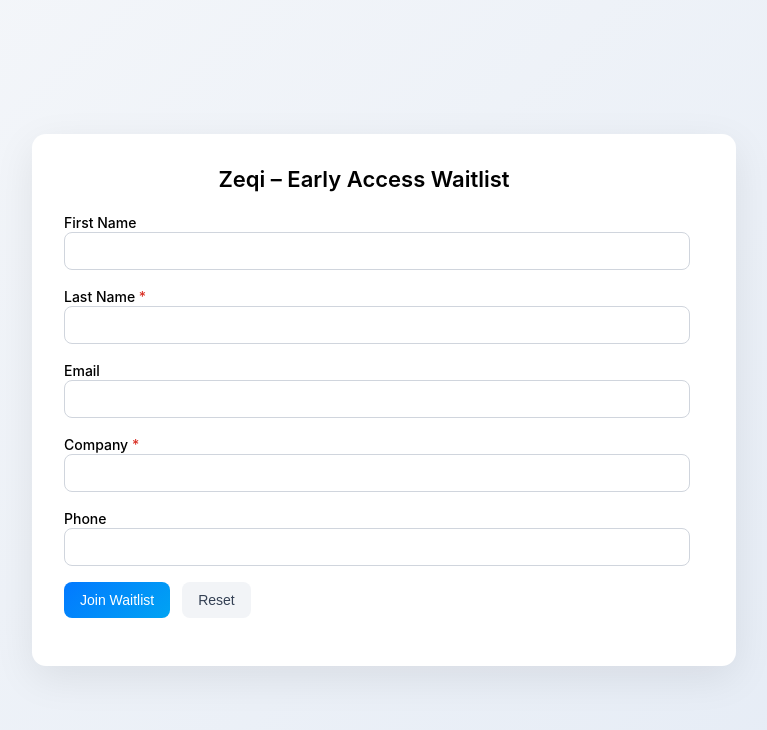
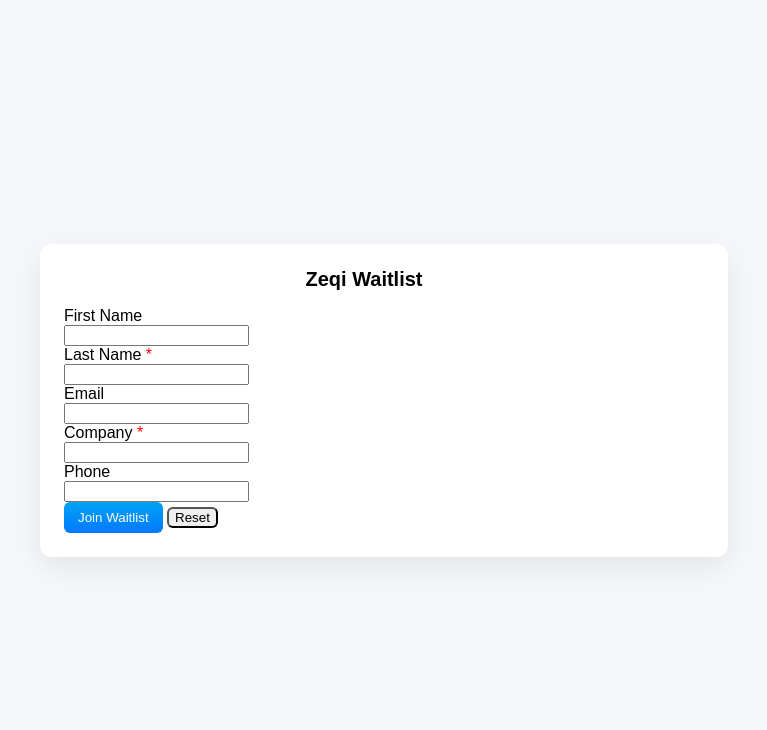
Before and after one commit to Farhannadeem41/Waitlist-page, a plain HTML site: page index.html in a window 1280 px wide. Shown: the whole page, without its empty margins (256-1023 px from the left). Drawn offline with Linux system fonts and the light colour scheme.

Commit message:
Update index.html

```diff
--- a/index.html
+++ b/index.html
@@ -5,38 +5,76 @@
   <meta name="viewport" content="width=device-width, initial-scale=1.0" />
   <title>Zeqi Waitlist</title>
 
-  <!-- Custom styling -->
-  <link rel="stylesheet" href="style.css" />
+  <!-- Minimal safe overrides -->
+  <style>
+    body {
+      margin: 0;
+      font-family: Arial, sans-serif;
+      background: #f5f7fa;
+      display: flex;
+      justify-content: center;
+      align-items: center;
+      min-height: 100vh;
+    }
+
+    .form-wrapper {
+      background: #ffffff;
+      max-width: 640px;
+      width: 100%;
+      padding: 24px;
+      border-radius: 12px;
+      box-shadow: 0 10px 30px rgba(0,0,0,0.08);
+    }
+
+    .zcwf_title {
+      text-align: center;
+      font-size: 20px;
+      font-weight: bold;
+      margin-bottom: 16px;
+    }
+
+    .formsubmit.zcwf_button {
+      color: #ffffff !important;
+      background: linear-gradient(0deg, #0279FF 0%, #00A3F3 100%);
+      border-radius: 6px;
+      padding: 8px 14px;
+      border: none;
+      cursor: pointer;
+    }
+
+    .zcwf_button {
+      border-radius: 6px;
+    }
+  </style>
 </head>
+
 <body>
 
-  <div class="page-container">
-    <div class="form-container">
+<div class="form-wrapper">
 
-      <!-- ===== ZOHO FORM START (UNCHANGED LOGIC) ===== -->
-      <div
-        id="crmWebToEntityForm"
+  <!-- ===== ZOHO FORM START ===== -->
+  <div id="crmWebToEntityForm"
        class="zcwf_lblLeft crmWebToEntityForm"
-        style="background-color: white;color: black;max-width: 600px;"
-      >
+       style="background-color:white;color:black;max-width:600px;">
+
     <form
-          id="webform7184939000000655003"
+      id="webform7184939000000655030"
       action="https://crm.zoho.com/crm/WebToLeadForm"
-          name="WebToLeads7184939000000655003"
+      name="WebToLeads7184939000000655030"
       method="POST"
-          onSubmit="javascript:document.charset='UTF-8'; return checkMandatory7184939000000655003()"
       accept-charset="UTF-8"
-        >
+      onSubmit="javascript:document.charset='UTF-8'; return checkMandatory7184939000000655030();">
 
+      <!-- Required hidden fields -->
       <input type="text" style="display:none;" name="xnQsjsdp"
-            value="f91224370ab97d82d3dc7a5a6392dddcb46d59e6d6c97ad3be1cfe8ca211145c" />
+        value="1d266a8155c59d54822b69170b67ae4bba52c337cac4eb35313905c52e43c7cd" />
       <input type="hidden" name="zc_gad" id="zc_gad" value="" />
       <input type="text" style="display:none;" name="xmIwtLD"
-            value="6caae12b9dcae655ed09806cc61b78ded392a460177c203000b6e7c155ec40a30cfdaf2f4a3b3b6986890c1a28616f88" />
+        value="9d67e3f54618f9bd8af403146b233d57d495d61f7efe4dd065807f39d00f4378ea0082ef990fb89daea343266184b401" />
       <input type="text" style="display:none;" name="actionType" value="TGVhZHM=" />
       <input type="text" style="display:none;" name="returnURL" value="null" />
 
-          <div class="zcwf_title">Zeqi – Early Access Waitlist</div>
+      <div class="zcwf_title">Zeqi Waitlist</div>
 
       <!-- First Name -->
       <div class="zcwf_row">
@@ -51,7 +89,7 @@
       <!-- Last Name -->
       <div class="zcwf_row">
         <div class="zcwf_col_lab">
-              <label for="Last_Name">Last Name <span>*</span></label>
+          <label for="Last_Name">Last Name <span style="color:red">*</span></label>
         </div>
         <div class="zcwf_col_fld">
           <input type="text" id="Last_Name" name="Last Name" maxlength="80" />
@@ -64,14 +102,14 @@
           <label for="Email">Email</label>
         </div>
         <div class="zcwf_col_fld">
-              <input type="text" id="Email" name="Email" ftype="email" maxlength="100" />
+          <input type="text" ftype="email" id="Email" name="Email" maxlength="100" />
         </div>
       </div>
 
       <!-- Company -->
       <div class="zcwf_row">
         <div class="zcwf_col_lab">
-              <label for="Company">Company <span>*</span></label>
+          <label for="Company">Company <span style="color:red">*</span></label>
         </div>
         <div class="zcwf_col_fld">
           <input type="text" id="Company" name="Company" maxlength="200" />
@@ -93,28 +131,20 @@
       <!-- Buttons -->
       <div class="zcwf_row">
         <div class="zcwf_col_lab"></div>
-            <div class="zcwf_col_fld button-row">
-              <input
-                type="submit"
-                class="formsubmit zcwf_button"
-                value="Join Waitlist"
-              />
-              <input
-                type="reset"
-                class="zcwf_button secondary"
-                value="Reset"
-              />
+        <div class="zcwf_col_fld">
+          <input type="submit" class="formsubmit zcwf_button" value="Join Waitlist" />
+          <input type="reset" class="zcwf_button" value="Reset" />
         </div>
       </div>
 
-          <!-- VALIDATION SCRIPTS (UNCHANGED) -->
+      <!-- Validation scripts (unchanged logic) -->
       <script>
-            function validateEmail7184939000000655003() {
-              var form = document.forms['WebToLeads7184939000000655003'];
+        function validateEmail7184939000000655030() {
+          var form = document.forms['WebToLeads7184939000000655030'];
           var emailFld = form.querySelectorAll('[ftype=email]');
           for (var i = 0; i < emailFld.length; i++) {
             var emailVal = emailFld[i].value.trim();
-                if (emailVal.length !== 0) {
+            if (emailVal.length) {
               var atpos = emailVal.indexOf('@');
               var dotpos = emailVal.lastIndexOf('.');
               if (atpos < 1 || dotpos < atpos + 2 || dotpos + 2 >= emailVal.length) {
@@ -127,34 +157,31 @@
           return true;
         }
 
-            function checkMandatory7184939000000655003() {
-              var mndFileds = ['Company', 'Last Name'];
-              var fldLangVal = ['Company', 'Last Name'];
-
-              for (var i = 0; i < mndFileds.length; i++) {
-                var fieldObj = document.forms['WebToLeads7184939000000655003'][mndFileds[i]];
-                if (fieldObj && fieldObj.value.trim().length === 0) {
-                  alert(fldLangVal[i] + ' cannot be empty.');
-                  fieldObj.focus();
+        function checkMandatory7184939000000655030() {
+          var mnd = ['Company', 'Last Name'];
+          for (var i = 0; i < mnd.length; i++) {
+            var f = document.forms['WebToLeads7184939000000655030'][mnd[i]];
+            if (f && !f.value.trim()) {
+              alert(mnd[i] + ' cannot be empty.');
+              f.focus();
               return false;
             }
           }
-              return validateEmail7184939000000655003();
+          return validateEmail7184939000000655030();
         }
       </script>
 
-          <!-- Analytics -->
+      <!-- Zoho analytics (required) -->
       <script
         id="wf_anal"
-            src="https://crm.zohopublic.com/crm/WebFormAnalyticsServeServlet"
-          ></script>
+        src="https://crm.zohopublic.com/crm/WebFormAnalyticsServeServlet">
+      </script>
 
     </form>
   </div>
   <!-- ===== ZOHO FORM END ===== -->
 
 </div>
-  </div>
 
 </body>
 </html>
```
Lines whose indentation alone changed are shown as unchanged.
